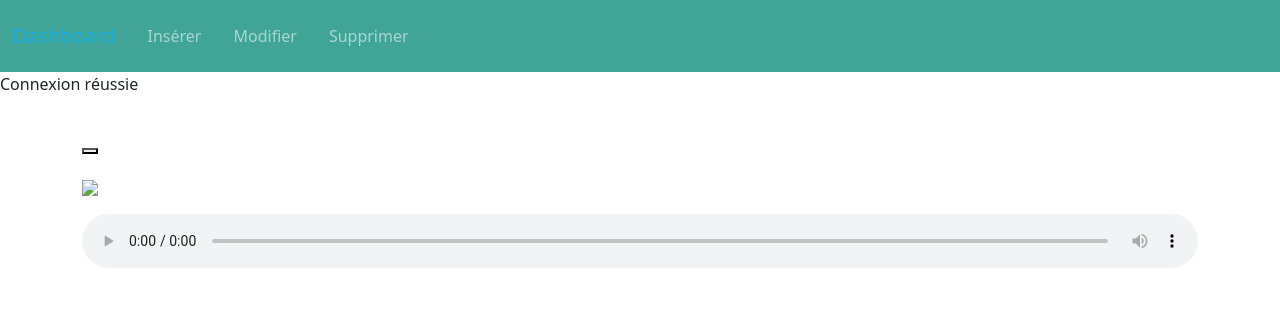
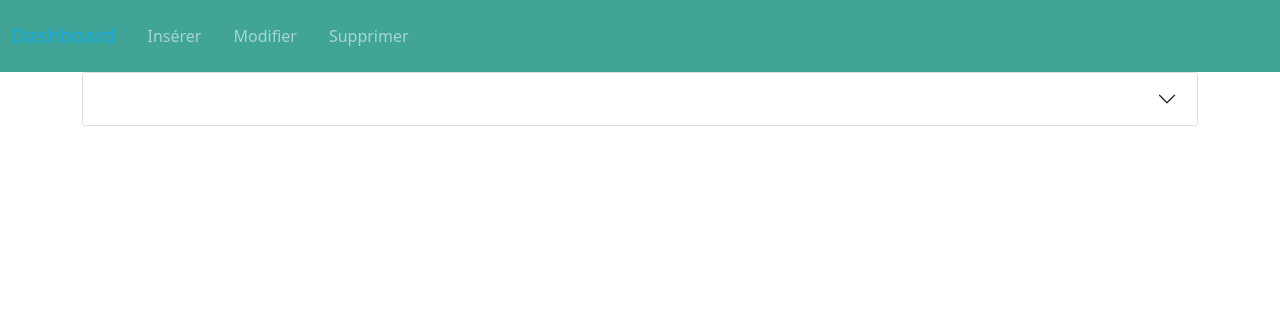
Before and after one commit to Cocci38/projet2, a PHP site: page /dashboardajout_bis.php in a window 1280 px wide. Shown: the top 332 px of the page. Run offline with PHP 8.4, Linux system fonts and the light colour scheme; tables that the repository leaves empty or names only in its code hold one stand-in row (values such as "Sample post"); data that the repository does not hold is empty; some libraries are stand-ins or nearby versions.

Commit message:
modification

```diff
--- a/container_dashboard_list.php
+++ b/container_dashboard_list.php
@@ -1,61 +1,62 @@
 <?
 $liste = select_All();
-echo "<div class=\"container\">";
 foreach ($liste as $ligne) {
+   echo "<div class='container'>";
    $compteur = $ligne['Id'];
+   $Cover_vide = "<img src='img/cover1.png' width='100'>";
    // a faire test sur le nombre de ligne du tableau pour affecte le compteur
    echo "<div class='accordion' id='accordionExample'>";
    if ($compteur == select_Max_id()) {
       $btn_class = "accordion-button";
       $div_class = "accordion-collapse collapse show";
-        $btn_expended = "arial-expended=\'true\'";
+      $btn_expended = "arial-expended='true'";
    } else {
       $btn_class = "accordion-button collapsed";
       $div_class = "accordion-collapse collapse";
-        $btn_expended = "arial-expended=\'false\'";
+      $btn_expended = "arial-expended='false'";
    }
 
-    echo "<div class=\'accordion-item\'>
-                           <h2 class=\'accordion-header\' id=\'heading$compteur\'>
-                              <button class=\'$btn_class\' type=\'button\' data-bs-toggle=\'collapse\' data-bs-target=\'#collapse$compteur\' $btn_expended aria-controls=\'collapse$compteur\'>";
-    echo $ligne['Titre'];
-    echo "</button>
+   echo "<div class='accordion-item'>
+            <h2 class='accordion-header' id='heading$compteur'>
+               <button class='$btn_class' type='button' data-bs-toggle='collapse' data-bs-target='#collapse$compteur' $btn_expended aria-controls='collapse$compteur'>" . $ligne['Titre'] . "</button>
             </h2>
-                           <div id=\'collapse$compteur\' class=\'$div_class\' aria-labelledby=\'heading$compteur\' data-bs-parent=\'#accordionExample\'>
-                              <div class=\'accordion-body\'>
-                                 <div class=\'container\'>
-                                       <div class=\'row\'>
-                                          <div class=\'col\'>
+            <div id='collapse$compteur' class='$div_class' aria-labelledby='heading$compteur' data-bs-parent='#accordionExample'>
+               <div class='accordion-body'>
+                  <div class='container'>
+                     <div class='row'>
+                        <div class='col'>
                            <p>
                               <strong>" . $ligne['Artiste'] . "</strong>
                            </p>
                         </div>
-                                          <div class=\'col\'>
+                        <div class='col'>
                            <p>
                               <strong>" . $ligne['Album'] . "</strong>
                            </p>
                         </div>
                      </div>
-                                       <div class=\'row\'>
-                                          <div class=\'col\'>
+                     <div class='row'>
+                        <div class='col'>
                            <p>
                               <strong>" . $ligne['Genre'] . "</strong>
                            </p>
                         </div>
-                                          <div class=\'col\'>
+                        <div class='col'>
                            <p>
-               <strong><img src='";
-    $vide = "img/cover1.png>";
-    echo (empty($ligne['Cover'])) ? $vide : $ligne['Cover'];
-    echo "</strong>
+                              <strong>";
+   echo (empty($ligne['Cover'])) ? $Cover_vide : "<img src='" . $ligne['Cover'] . "'>";
+   echo "   </strong>
                            </p>
                         </div>
                      </div>
-                                       <div class=\'row\'>
-                                          <div class=\'col\'>
+                     <div class='row'>
+                        <div class='col'>
                            <p>
-                                                   <strong><audio title=\'" . $ligne['Titre'] . "\' preload=\'auto\' controls loop><source src=\'" . $ligne['Cover'] . "\' type=\'audio/mp3\'></audio></strong>
+                              <audio title='" . $ligne['Titre'] . "' preload='auto' controls loop>
+                                 <source src='" . $ligne['Sound'] . "' type='audio/mp3'>
+                              </audio>
                            </p>
+                        </div>
                      </div>
                   </div>
                </div>
--- a/dashboardajout_bis.php
+++ b/dashboardajout_bis.php
@@ -47,78 +47,11 @@
    <main>
       <?php
       if (select_Max_id() == 0) {
-         echo "<div class=\"container py-4\">
-         <div class=\"h-100 p-5 bg-light border rounded-3\">
-            <div class=\"d-grid gap-2 col-6 mx-auto\">
-               <a href=\"inserer.php\"><button type=\"button\" class=\"btn btn-outline-secondary fs-4\"><i class=\"bi bi-music-note\"></i> Ajouter <i class=\"bi bi-music-note\"></i></button></a>
-            </div>
-         </div>
-      </div>";
+         include "container_dashboard_list_vide.php";
       } else {
-         $liste = select_All();
-         echo "<div class=\"container\">";
-         foreach ($liste as $ligne) {
-            $compteur = $ligne['Id'];
-            echo "<div class='accordion' id='accordionExample'>";
-               if ($compteur == 1) {
-                  $btn_class = "accordion-button";
-                  $div_class = "accordion-collapse collapse show";
-                  $btn_expended = "arial-expended=\'true\'";
-               } else {
-                  $btn_class = "accordion-button collapsed";
-                  $div_class = "accordion-collapse collapse";
-                  $btn_expended = "arial-expended=\'false\'";
-               }
+         include "container_dashboard_list.php";
+      }
 
-               echo "<div class=\'accordion-item\'>
-                           <h2 class=\'accordion-header\' id=\'heading$compteur\'>
-                              <button class=\'$btn_class\' type=\'button\' data-bs-toggle=\'collapse\' data-bs-target=\'#collapse$compteur\' $btn_expended aria-controls=\'collapse$compteur\'>";
-               echo $ligne['Titre'];
-               echo "</button>
-                           </h2>
-                           <div id=\'collapse$compteur\' class=\'$div_class\' aria-labelledby=\'heading$compteur\' data-bs-parent=\'#accordionExample\'>
-                              <div class=\'accordion-body\'>
-                                 <div class=\'container\'>
-                                       <div class=\'row\'>
-                                          <div class=\'col\'>
-                                             <p>
-                                                <strong>" . $ligne['Artiste'] . "</strong>
-                                             </p>
-                                          </div>
-                                          <div class=\'col\'>
-                                             <p>
-                                                <strong>" . $ligne['Album'] . "</strong>
-                                             </p>
-                                          </div>
-                                          </div>
-                                       <div class=\'row\'>
-                                          <div class=\'col\'>
-                                             <p>
-                                                <strong>" . $ligne['Genre'] . "</strong>
-                                             </p>
-                                          </div>
-                                          <div class=\'col\'>
-                                             <p>
-               <strong><img src='";
-               $vide = "img/cover1.png>";
-               echo (empty($ligne['Cover'])) ? $vide : $ligne['Cover'];
-               echo "</strong>
-                                             </p>
-                                          </div>
-                                       </div>
-                                       <div class=\'row\'>
-                                          <div class=\'col\'>
-                                             <p>
-                                                   <strong><audio title=\'titreadefinir\' preload=\'auto\' controls loop><source src=\'sourceadefinir.mp3 type=\'audio/mp3\'></audio>   $compteur</strong>
-                                             </p>
-                                          </div>
-                                       </div>
-                                 </div>
-                              </div>
-                           </div>
-                 </div>";
-         }
-      }
       ?>
       </div>
       </div>
--- a/select.php
+++ b/select.php
@@ -20,7 +20,6 @@
         $resultat2 = $prepare2->fetch(PDO::FETCH_ASSOC);
         if ($resultat2['nb'] > 1) {
         } else {
-
         }
         //version mbase sur le max
         $sql = "SELECT max(id) as id FROM Musique";
@@ -45,9 +44,6 @@
     try {
         $codb = new PDO("mysql:host=$servername;dbname=$dbname", $username, $password);
         $codb->setAttribute(PDO::ATTR_ERRMODE, PDO::ERRMODE_EXCEPTION);
-        echo 'Connexion réussie<br />';
-
-        echo '<br />';
         $sql = "SELECT * FROM Musique ORDER BY Id ASC";
         $prepare = $codb->prepare($sql);
         $prepare->execute();
```
Also changed, not shown: accordeon.php (+4 -4 lines), inserer.php (+8 -8 lines). Lines whose indentation alone changed are shown as unchanged.
